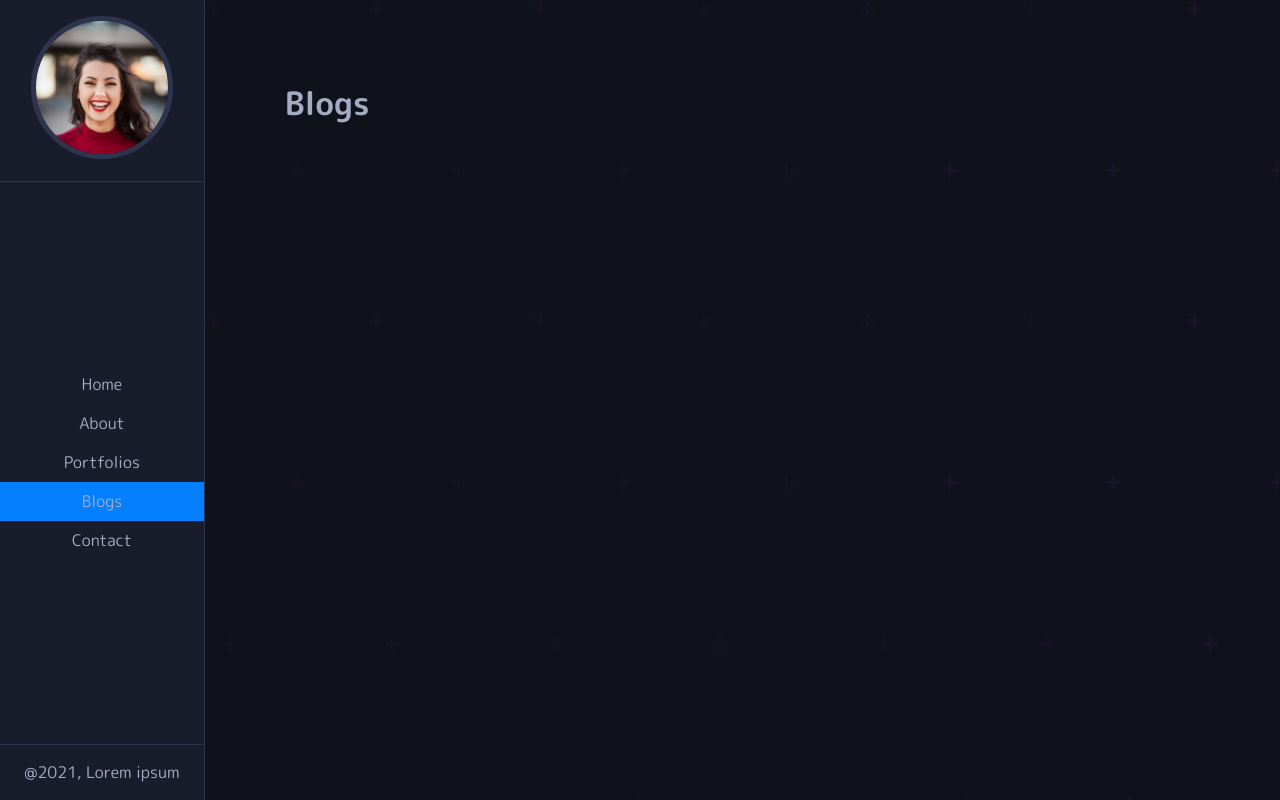
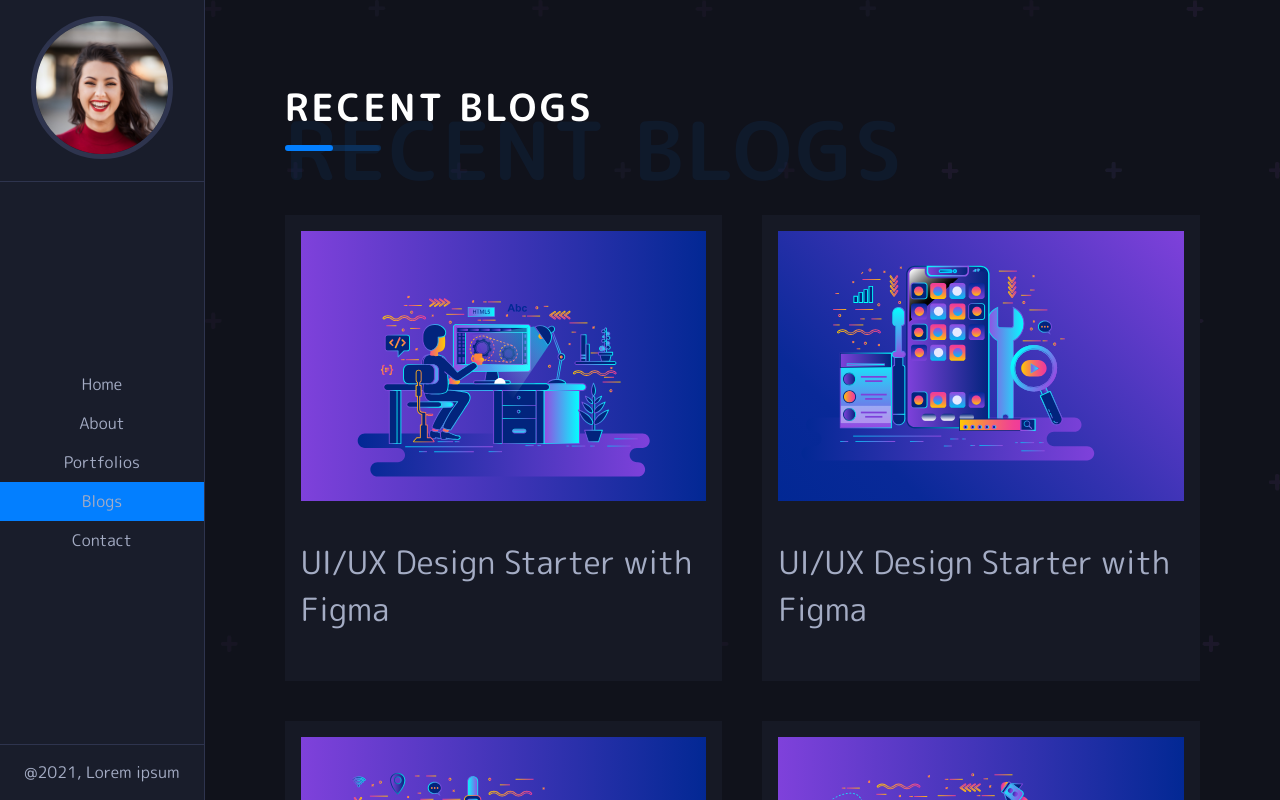
Before and after one commit to amandeep90s/portfolio-with-react, a React (Create React App) app: page /blogs in a window 1280 px wide. Shown: the top 800 px of the page. Built offline with nearby package versions, Linux system fonts and the light colour scheme.

Commit message:
blog page completed

```diff
--- a/src/App.scss
+++ b/src/App.scss
@@ -5,6 +5,7 @@
 @import "./styles/about";
 @import "./styles/skill";
 @import "./styles/services";
+@import "./styles/blogs";
 
 * {
     padding: 0;
--- /dev/null
+++ b/src/components/allBlogs.js
@@ -0,0 +1,82 @@
+import blog1 from "../images/blogs/blog1.svg";
+import blog2 from "../images/blogs/blog2.svg";
+import blog3 from "../images/blogs/blog3.svg";
+import blog4 from "../images/blogs/blog4.svg";
+import blog5 from "../images/blogs/blog5.svg";
+
+const blogs = [
+    {
+        id: 1,
+        image: blog1,
+        title: "UI/UX Design Starter with Figma",
+        link: "https://www.facebook.com/",
+        date: "21",
+        month: "Mar",
+        year: "2020",
+    },
+    {
+        id: 2,
+        image: blog2,
+        title: "UI/UX Design Starter with Figma",
+        link: "https://www.facebook.com/",
+        date: "09",
+        month: "Dec",
+        year: "2019",
+    },
+    {
+        id: 3,
+        image: blog3,
+        title: "UI/UX Design Starter with Figma",
+        link: "https://www.facebook.com/",
+        date: "15",
+        month: "Jun",
+        year: "2018",
+    },
+    {
+        id: 4,
+        image: blog4,
+        title: "UI/UX Design Starter with Figma",
+        link: "https://www.facebook.com/",
+        date: "04",
+        month: "Aug",
+        year: "2020",
+    },
+    {
+        id: 5,
+        image: blog5,
+        title: "UI/UX Design Starter with Figma",
+        link: "https://www.facebook.com/",
+        date: "09",
+        month: "Sep",
+        year: "2019",
+    },
+    {
+        id: 6,
+        image: blog5,
+        title: "UI/UX Design Starter with Figma",
+        link: "https://www.facebook.com/",
+        date: "09",
+        month: "Sep",
+        year: "2019",
+    },
+    {
+        id: 7,
+        image: blog3,
+        title: "Test Blogs data1",
+        link: "https://www.facebook.com/",
+        date: "09",
+        month: "Sep",
+        year: "2019",
+    },
+    {
+        id: 8,
+        image: blog1,
+        title: "Test Blogs data2",
+        link: "https://www.facebook.com/",
+        date: "09",
+        month: "Sep",
+        year: "2019",
+    },
+];
+
+export default blogs;
--- a/src/pages/BlogsPage.js
+++ b/src/pages/BlogsPage.js
@@ -1,10 +1,29 @@
 import React from "react";
+import blogs from "../components/allBlogs";
+import Title from "../components/Title";
 
 const BlogsPage = () => {
     return (
-        <div className="BlogsPage">
-            <h1>Blogs</h1>
-        </div>
+        <>
+            <div className="b-title">
+                <Title title={"Recent Blogs"} span={"Recent Blogs"} />
+            </div>
+
+            <div className="BlogsPage">
+                {blogs.map((blog) => {
+                    return (
+                        <div className="blog" key={blog.id}>
+                            <div className="blog-content">
+                                <img src={blog.image} alt="" />
+                                <a href={blog.link} className="blog-link">
+                                    {blog.title}
+                                </a>
+                            </div>
+                        </div>
+                    );
+                })}
+            </div>
+        </>
     );
 };
 
--- /dev/null
+++ b/src/styles/_blogs.scss
@@ -0,0 +1,38 @@
+.BlogsPage {
+    display: grid;
+    grid-template-columns: repeat(2, 1fr);
+    grid-gap: 2.5rem;
+    .blog {
+        background-color: #161925;
+        width: 100%;
+        padding: 1rem;
+        overflow: hidden;
+        .blog-content {
+            overflow: hidden;
+            padding-bottom: 2rem;
+            img {
+                width: 100%;
+                transition: all 0.4s ease-in-out;
+                padding-bottom: 2rem;
+                &:hover {
+                    transform: scale(1.1);
+                }
+            }
+            .blog-link {
+                color: inherit;
+                font-family: inherit;
+                text-decoration: none;
+                font-size: 2rem;
+                padding-bottom: 2rem;
+                transition: all 0.4s ease-in-out;
+                &:hover {
+                    color: #037fff;
+                }
+            }
+        }
+    }
+}
+
+.b-title {
+    margin-bottom: 4rem;
+}
```
